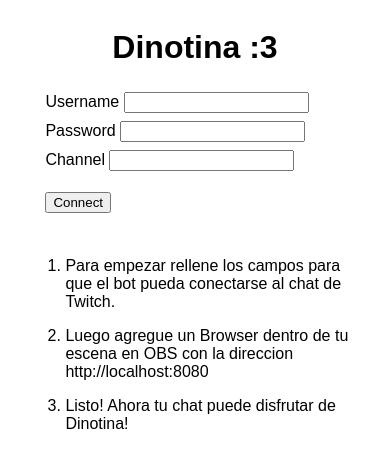
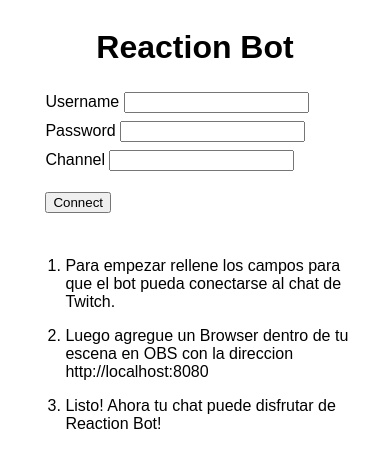
Before and after one commit to JoacoMD/reaction-twitch-bot, an Electron app: page view/index.html in a window 390 px wide. Drawn offline with Linux system fonts and the light colour scheme; no server answers.

Commit message:
Se cambia nombre de la aplicacion

```diff
--- a/view/index.html
+++ b/view/index.html
@@ -3,14 +3,14 @@
 
 <head>
     <meta charset="UTF-8">
-    <title>Dinotina</title>
+    <title>Reaction Bot</title>
     <meta http-equiv="Content-Security-Policy" content="script-src 'self' 'unsafe-inline';" />
     <link href="./style.css" rel="stylesheet"/>
 </head>
 
 <body style="background: white; font-family: sans-serif;">
     <div class="header">
-        <h1>Dinotina :3</h1>
+        <h1>Reaction Bot</h1>
     </div>
     <div class="form">
         <div>
@@ -35,7 +35,7 @@
         <ol>
             <li>Para empezar rellene los campos para que el bot pueda conectarse al chat de Twitch.</li>
             <li>Luego agregue un Browser dentro de tu escena en OBS con la direccion <span>http://localhost:8080</span></li>
-            <li>Listo! Ahora tu chat puede disfrutar de Dinotina!</li>
+            <li>Listo! Ahora tu chat puede disfrutar de Reaction Bot!</li>
         </ol>
     </div>
     <script src="view.js"></script>
```
Also changed, not shown: package.json (+5 -5 lines).
